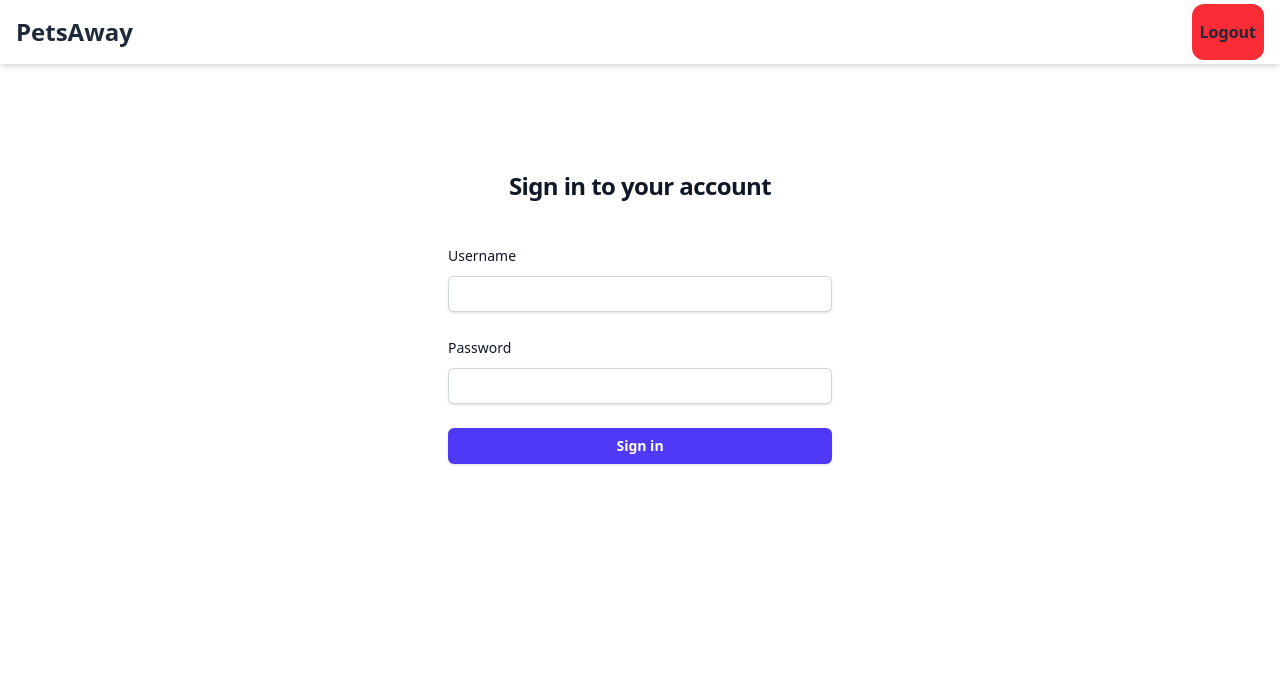
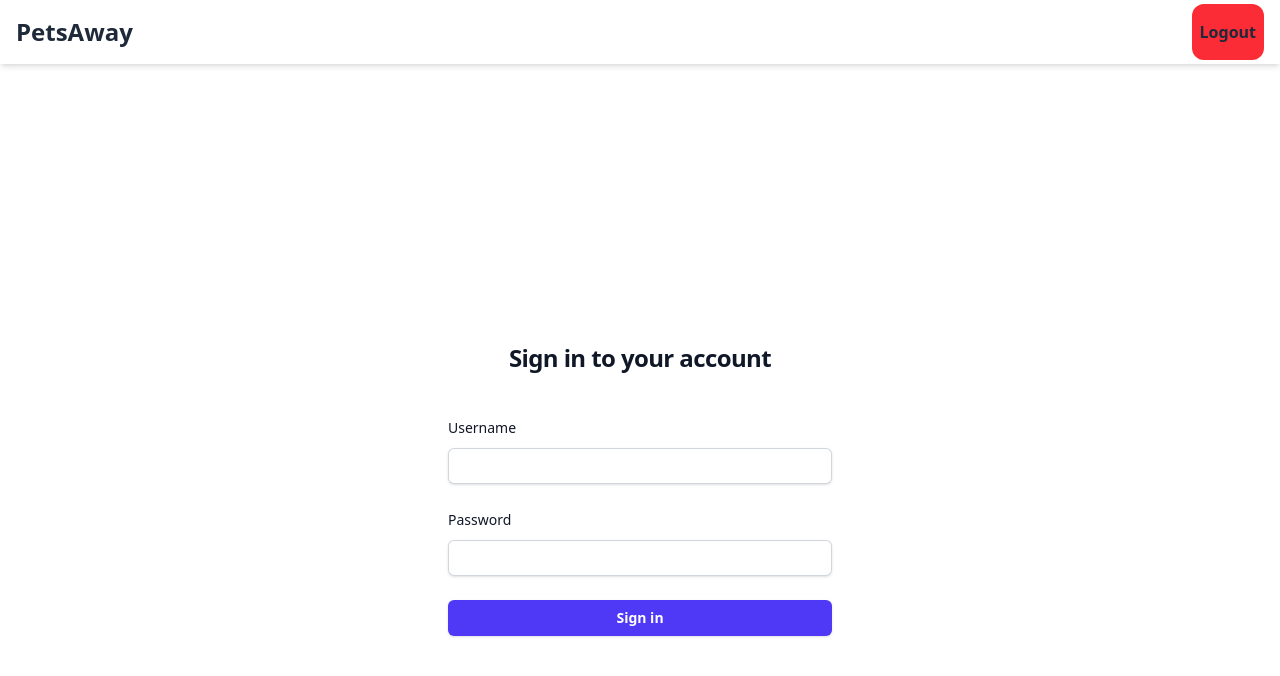
Before and after one commit to Rithwik0604/petsaway-dashboard, a SvelteKit app in the folder frontend/: page /login in a window 1280 px wide. Shown: the top 676 px of the page. Built offline with nearby package versions, Linux system fonts and the light colour scheme; no server answers.

Commit message:
Refactor HTML structure and improve layout styles; adjust button margin for better spacing

```diff
--- a/frontend/src/app.html
+++ b/frontend/src/app.html
@@ -6,6 +6,6 @@
         %sveltekit.head%
     </head>
     <body data-sveltekit-preload-data="hover">
-		<div style="display: contents">%sveltekit.body%</div>
+        <div style="width: 100dvw; height: 100dvh">%sveltekit.body%</div>
     </body>
 </html>
--- a/frontend/src/routes/+page.svelte
+++ b/frontend/src/routes/+page.svelte
@@ -7,7 +7,7 @@
     const table = new TableHandler([], { rowsPerPage: 20 });
 </script>
 
-<a href="/add" class="m-auto p-4 bg-blue-400 rounded-xl w-full">Add client</a>
+<a href="/add" class="m-10 p-4 bg-blue-400 rounded-xl w-full">Add client</a>
 <br />
 <br />
 <br />
--- a/frontend/src/routes/layout.css
+++ b/frontend/src/routes/layout.css
@@ -1,2 +1,7 @@
 @import 'tailwindcss';
 @plugin '@tailwindcss/forms';
+
+body {
+    min-width: 100dvw;
+    min-height: 100dvh;
+}
```
Lines whose indentation alone changed are shown as unchanged.
